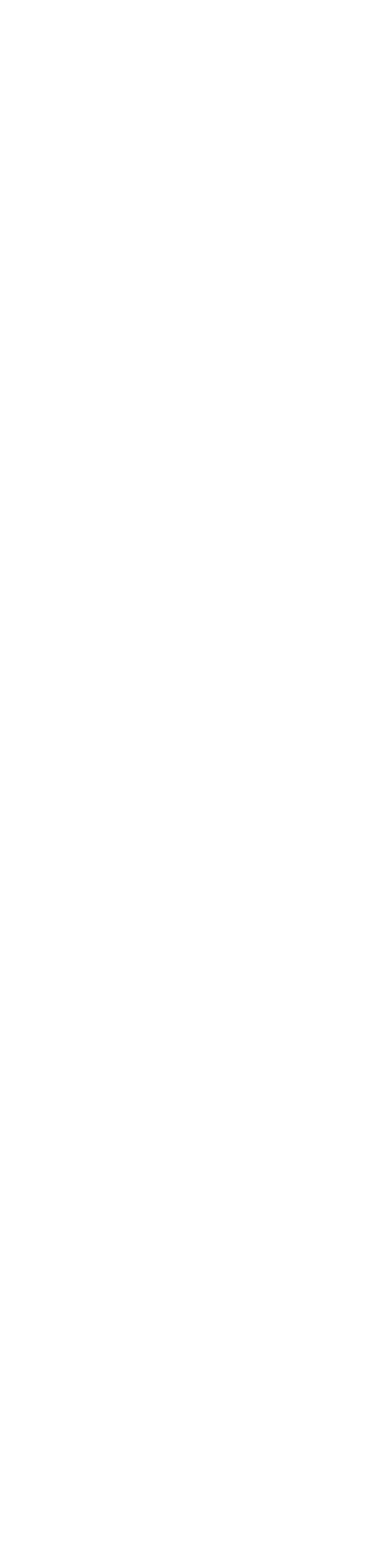
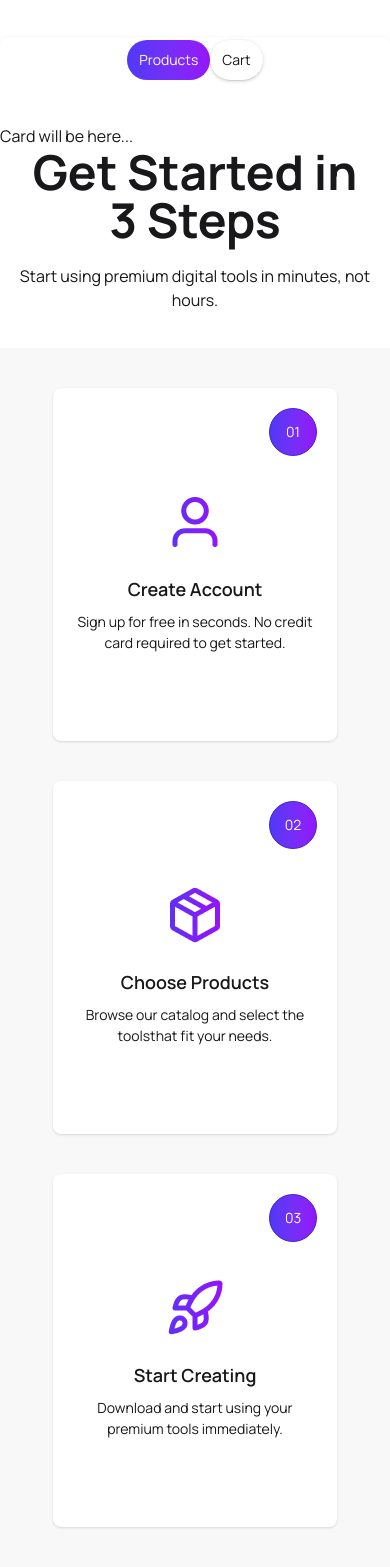
Before and after one commit to Badsha-Nishan/digital-tool-buying-website, a React (Vite) app: page / in a window 390 px wide. Shown: the part 1658-3225 px from the top of the page. Before the commit the page ends 1694 px from the top, so only its background shows below. Built offline with nearby package versions, Linux system fonts and the light colour scheme.

Commit message:
added get started section with responsive

```diff
--- a/src/App.css
+++ b/src/App.css
@@ -0,0 +1,2 @@
+@import "tailwindcss";
+@plugin "daisyui";
--- a/src/App.jsx
+++ b/src/App.jsx
@@ -1,8 +1,11 @@
 import "./App.css";
 import Banner from "./components/Banner/Banner";
+import CardSection from "./components/CardSection/CardSection";
 import Navbar from "./components/Navbar/Navbar";
 import Rating from "./components/Rating/Rating";
 import SectionTitle from "./components/SectionTitle/SectionTitle";
+import StepsCards from "./components/StepsCards/StepsCards";
+import Tab from "./components/Tab/Tab";
 
 function App() {
   return (
@@ -10,7 +13,26 @@ function App() {
       <Navbar></Navbar>
       <Banner></Banner>
       <Rating></Rating>
-      <SectionTitle></SectionTitle>
+      <SectionTitle
+        title="Premium Digital Tools"
+        description={
+          <p>
+            Choose from our curated collection of premium digital products
+            designed
+            <br />
+            to boost your productivity and creativity.
+          </p>
+        }
+      ></SectionTitle>
+      <Tab></Tab>
+      <CardSection></CardSection>
+      <SectionTitle
+        title="Get Started in 3 Steps"
+        description={
+          <p>Start using premium digital tools in minutes, not hours.</p>
+        }
+      ></SectionTitle>
+      <StepsCards></StepsCards>
     </>
   );
 }
--- /dev/null
+++ b/src/components/CardSection/CardSection.jsx
@@ -0,0 +1,11 @@
+import React from 'react';
+
+const CardSection = () => {
+    return (
+        <div>
+            Card will be here...
+        </div>
+    );
+};
+
+export default CardSection;
--- a/src/components/SectionTitle/SectionTitle.jsx
+++ b/src/components/SectionTitle/SectionTitle.jsx
@@ -1,14 +1,10 @@
 import React from "react";
 
-const SectionTitle = () => {
+const SectionTitle = ({ title, description }) => {
   return (
     <div className="w-11/12 mx-auto text-center space-y-5 mb-9">
-      <h2 className="text-5xl font-bold">Premium Digital Tools</h2>
-      <p>
-        Choose from our curated collection of premium digital products designed
-        <br />
-        to boost your productivity and creativity.
-      </p>
+      <h2 className="text-5xl font-bold">{title}</h2>
+      {description}
     </div>
   );
 };
--- /dev/null
+++ b/src/components/StepsCards/StepsCards.jsx
@@ -0,0 +1,51 @@
+import React from "react";
+import UserIcon from "../../assets/user.png";
+import Package from "../../assets/package.png";
+import RocketIcon from "../../assets/rocket.png";
+
+const StepsCards = () => {
+  return (
+    <div className="bg-base-200 p-10 grid md:grid-cols-2 lg:grid-cols-3 gap-10">
+      <div className="card bg-base-100 w-11/12 mx-auto shadow-sm py-16 relative">
+        <div className="badge badge-primary absolute top-5 right-5 rounded-full w-12 h-12 text-white bg-linear-to-r from-[#4F39F6] to-[#9514FA]">
+          01
+        </div>
+        <figure className="px-10 pt-10">
+          <img src={UserIcon} alt="User Icon" className="rounded-xl" />
+        </figure>
+        <div className="card-body items-center text-center">
+          <h2 className="card-title">Create Account</h2>
+          <p>
+            Sign up for free in seconds. No credit card required to get started.
+          </p>
+        </div>
+      </div>
+      <div className="card bg-base-100 w-11/12 mx-auto shadow-sm py-16">
+        <div className="badge badge-primary absolute top-5 right-5 rounded-full w-12 h-12 text-white bg-linear-to-r from-[#4F39F6] to-[#9514FA]">
+          02
+        </div>
+        <figure className="px-10 pt-10">
+          <img src={Package} alt="Package Icon" className="rounded-xl" />
+        </figure>
+        <div className="card-body items-center text-center">
+          <h2 className="card-title">Choose Products</h2>
+          <p>Browse our catalog and select the toolsthat fit your needs.</p>
+        </div>
+      </div>
+      <div className="card bg-base-100 w-11/12 mx-auto shadow-sm py-16">
+        <div className="badge badge-primary absolute top-5 right-5 rounded-full w-12 h-12 text-white bg-linear-to-r from-[#4F39F6] to-[#9514FA]">
+          03
+        </div>
+        <figure className="px-10 pt-10">
+          <img src={RocketIcon} alt="Rocket Icon" className="rounded-xl" />
+        </figure>
+        <div className="card-body items-center text-center">
+          <h2 className="card-title">Start Creating</h2>
+          <p>Download and start using your premium tools immediately.</p>
+        </div>
+      </div>
+    </div>
+  );
+};
+
+export default StepsCards;
--- /dev/null
+++ b/src/components/Tab/Tab.jsx
@@ -0,0 +1,25 @@
+import React from "react";
+
+const Tab = () => {
+  return (
+    <div className="mb-10">
+      <div className="tabs tabs-box justify-center bg-white">
+        <input
+          type="radio"
+          name="my_tabs_1"
+          className="tab rounded-full text-white bg-linear-to-r from-[#4F39F6] to-[#9514FA]"
+          aria-label="Products"
+        />
+        <input
+          type="radio"
+          name="my_tabs_1"
+          className="tab rounded-full"
+          aria-label="Cart"
+          defaultChecked
+        />
+      </div>
+    </div>
+  );
+};
+
+export default Tab;
--- a/src/index.css
+++ b/src/index.css
@@ -1,5 +1,4 @@
-@import "tailwindcss";
-@plugin "daisyui";
+
 
 @import url("https://fonts.googleapis.com/css2?family=Manrope:wght@200..800&display=swap");
 
```
